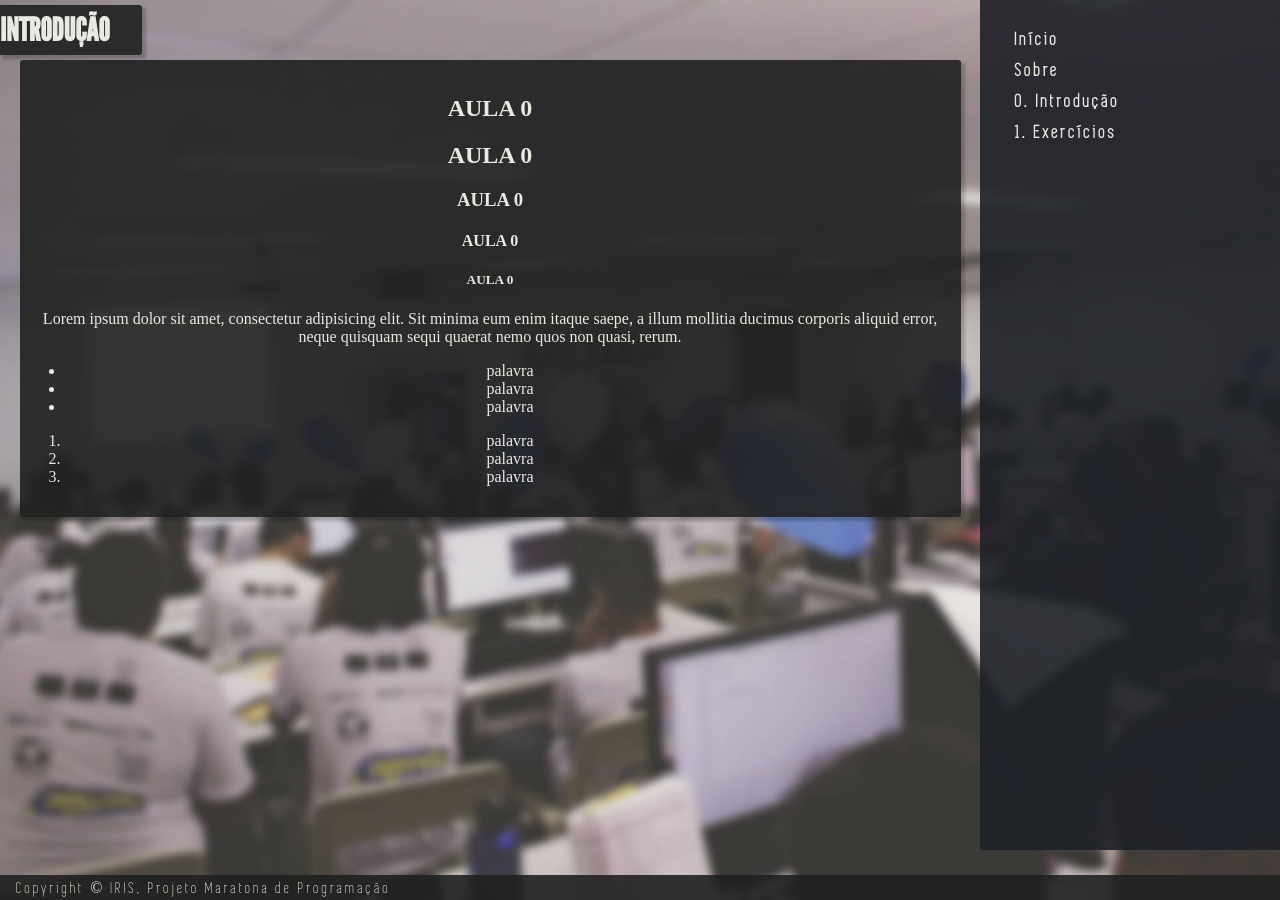
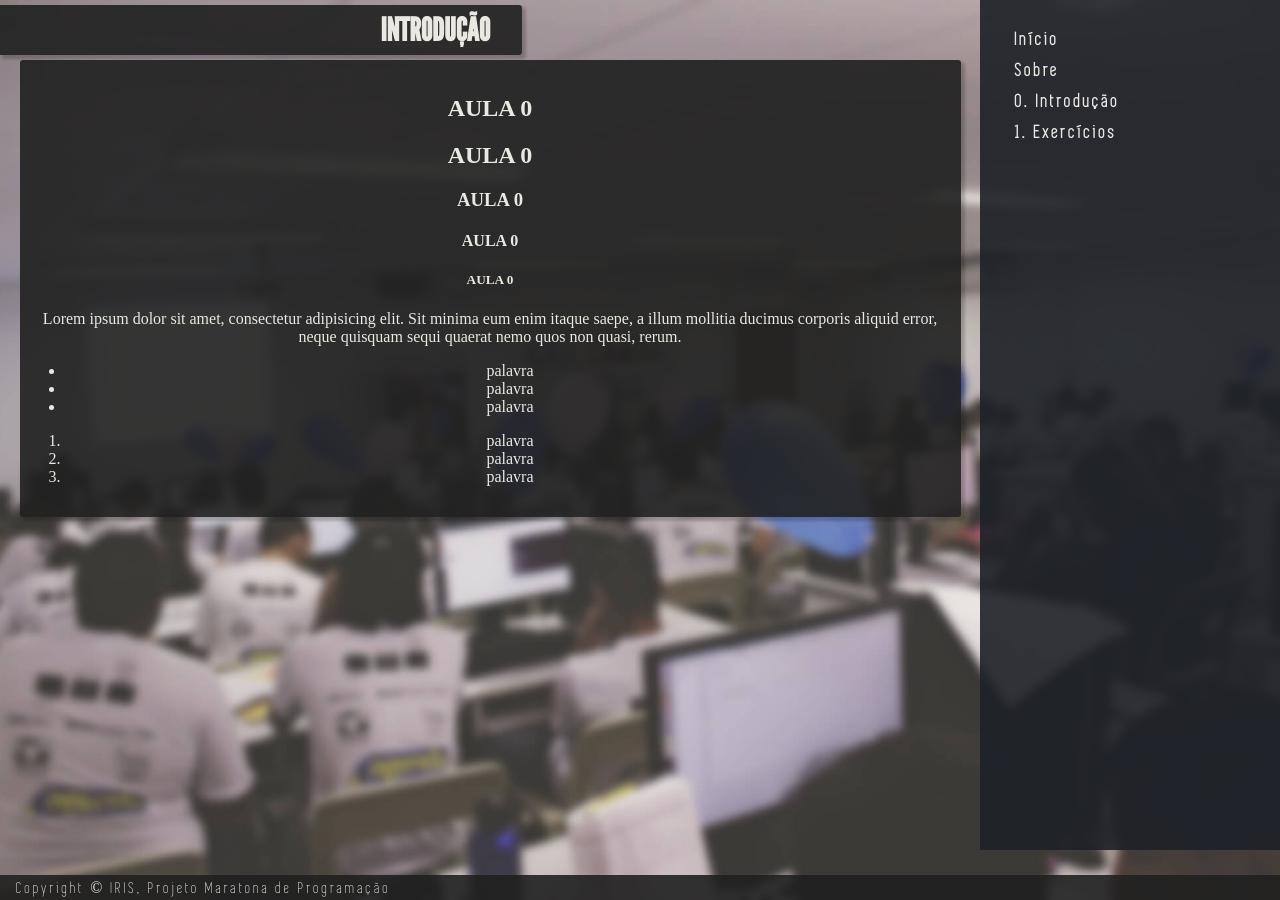
Before and after one commit to jonloureiro/maratona, a Jekyll site: the page built from _posts/2018-04-16-aula0.md, in a window 1280 px wide. Built offline with Jekyll 4.4.1, drawn with Linux system fonts in a browser that asks for light colours.

Commit message:
fixing top bar

```diff
--- a/assets/main.css
+++ b/assets/main.css
@@ -99,7 +99,6 @@ body {
 }
 
 .container {
-  padding-top: 55px;
   padding-bottom: 10px;
   -webkit-box-flex: 1;
   -ms-flex-positive: 1;
@@ -126,8 +125,6 @@ body {
   padding-right: 2em;
   display: flex;
   align-items: center;
-  position: fixed;
-  top: 0;
   border-radius: 0px 3px 3px 0px;
   -webkit-box-shadow: 3px 3px 3px 1px rgba(0, 0, 0, 0.2);
           box-shadow: 3px 3px 3px 1px rgba(0, 0, 0, 0.2);
@@ -154,6 +151,9 @@ div.titlebar {
     min-width: 100%;
     max-width: 100%;
     text-indent: 2em;
+    z-index: 99;
+    position: fixed;
+    top: 0;
   }
 
   div.titlebar {
```
